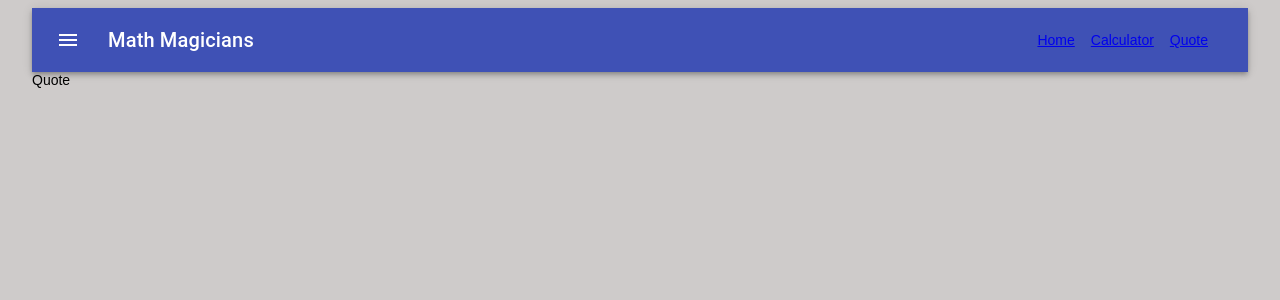
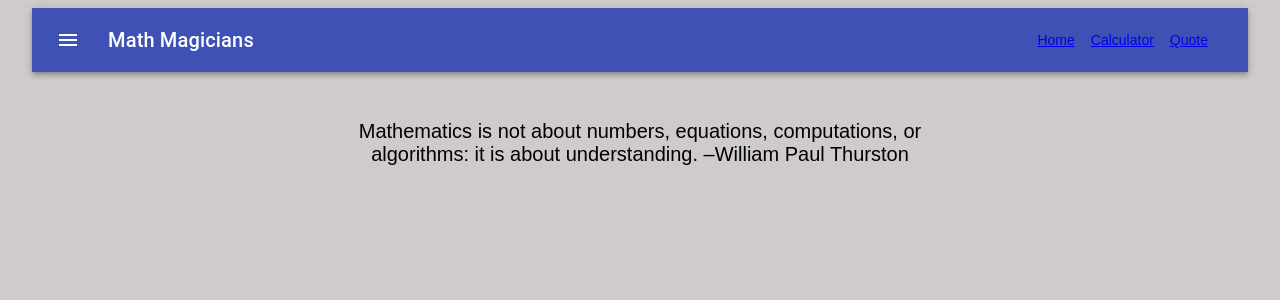
Before and after one commit to guillainbisimwa/React-calculator, a React (Create React App) app: page /quote in a window 1280 px wide. Shown: the top 300 px of the page. Built offline with nearby package versions, Linux system fonts and the light colour scheme.

Commit message:
Add quote page

```diff
--- a/src/screens/Quote.js
+++ b/src/screens/Quote.js
@@ -1,3 +1,22 @@
-const Quote = () => <div>Quote</div>;
+/* eslint-disable max-len */
+import { Box } from '@material-ui/core';
+import { makeStyles } from '@material-ui/core/styles';
+
+const useStyles = makeStyles((theme) => ({
+  textParagraph: {
+    fontSize: 20,
+    marginTop: theme.spacing(6),
+  },
+}));
+
+const Quote = () => {
+  const classes = useStyles();
+
+  return (
+    <Box width={1 / 2} m='auto'>
+      <p align='center' className={classes.textParagraph}>Mathematics is not about numbers, equations, computations,
+      or algorithms: it is about understanding. –William Paul Thurston</p>
+  </Box>);
+};
 
 export default Quote;
```
